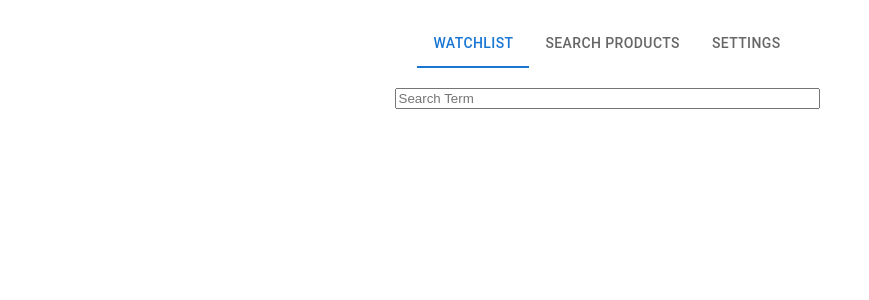
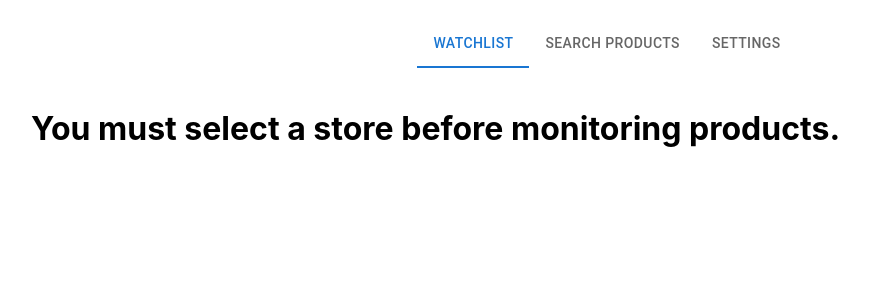
Before and after one commit to RyanEliopoulos/kroger_sale_monitor_FE, a React (Create React App) app: page /search_products in a window 1280 px wide. Shown: the top 300 px of the page, without its empty margins (33-902 px from the left). Built offline with nearby package versions, Linux system fonts and the light colour scheme; no server answers; the HTML template or start-up script is replaced by a standard one.

Commit message:
+Select Store reminder
ProductSearch is now disabled until the user selects a store.

```diff
--- a/src/components/DataStore.js
+++ b/src/components/DataStore.js
@@ -7,11 +7,13 @@ const DataStore = (set) => ({
   city: '',
   state: '',
   zipcode: '',
+  locationID: '',
   products: [],
 
   initialIngest: (data) => {
     set((state) => ({
       email: data.email,
+      locationID: data.location_id,
       chain: data.chain,
       address1: data.address1,
       city: data.city,
@@ -23,6 +25,7 @@ const DataStore = (set) => ({
 
   updateSelectedStore: (storeObject) => {
     set((state) => ({
+      locationID: storeObject.locationId,
       chain: storeObject.chain,
       address1: storeObject.address.addressLine1,
       city: storeObject.address.city,
--- a/src/features/product_search/ProductSearch.js
+++ b/src/features/product_search/ProductSearch.js
@@ -5,6 +5,7 @@ import {CardHolder} from "./CardHolder";
 import {Pagination} from "@mui/material";
 import {Dialog} from '../../components/Dialog'
 import fetchWrapper from "../../utils/fetchWrapper";
+import useDataStore from "../../components/DataStore";
 
 
 export const ProductSearch = () => {
@@ -22,6 +23,7 @@ export const ProductSearch = () => {
   const [results, setResults] = useState([])
   const [showErrorModal, setShowErrorModal] = useState(false)
   const [modalMsg, setModalMsg] = useState('')
+  let locationID = useDataStore((state) => state.locationID)
 
   const pageSwitch = (event, pageNum) => {
     // Hits product_search endpoint with updated pagination details
@@ -59,6 +61,16 @@ export const ProductSearch = () => {
     fetchWrapper(details)
   }
 
+  console.log('here is the locationID')
+  console.log(locationID)
+  if(locationID === '') {
+    return (
+      <Container sx={{paddingY: '20px'}}>
+        <h1>You must select a store before monitoring products.</h1>
+      </Container>
+    )
+  }
+
   return (
     <Container sx={{paddingY: '20px'}}>
       {showErrorModal &&
```
